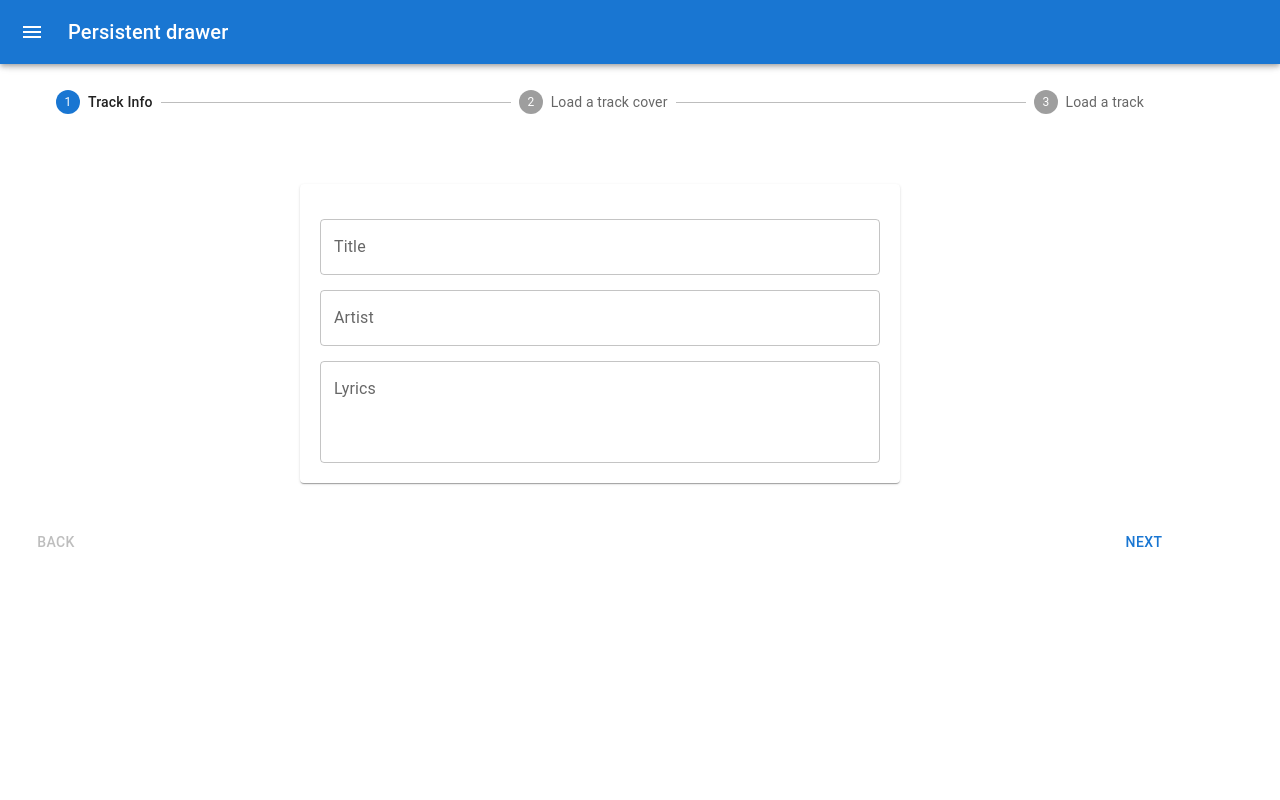
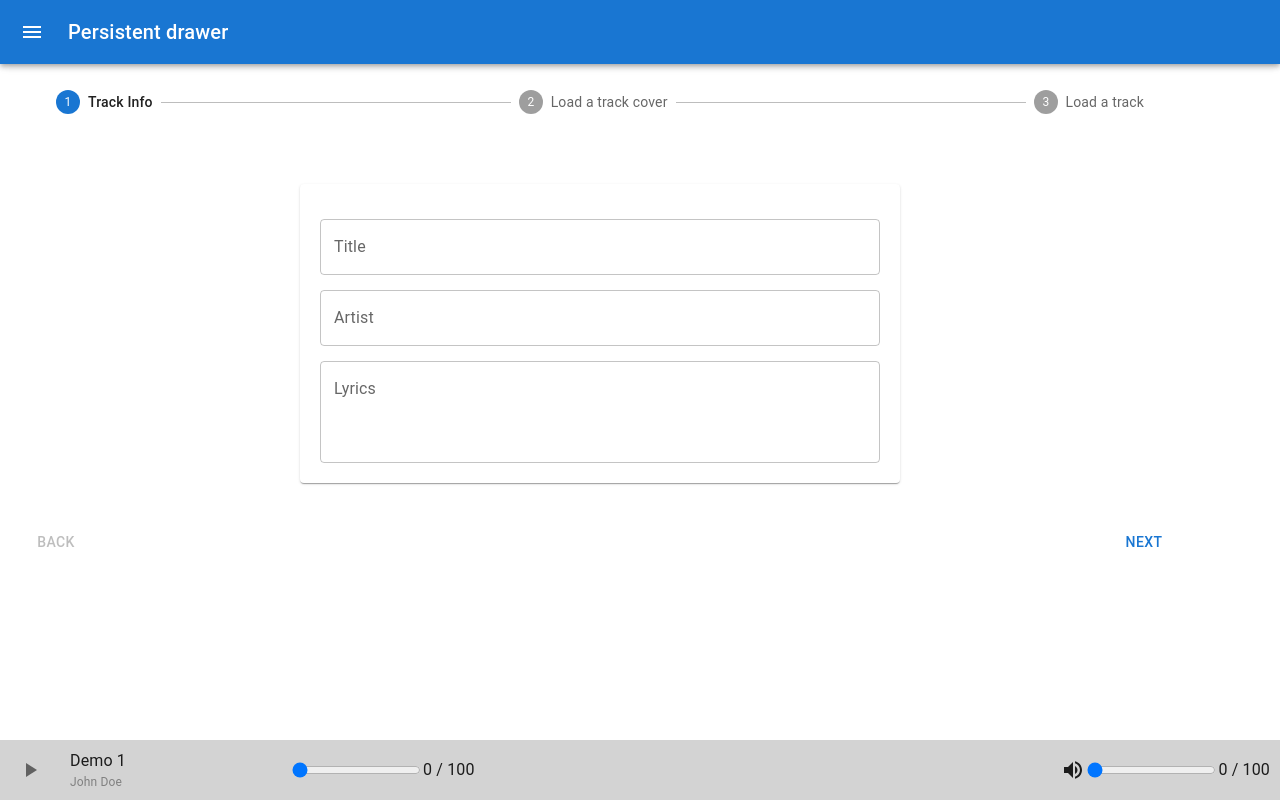
Before and after one commit to Ischerba32/music-platform-client, a Next.js app: page /tracks/create in a window 1280 px wide. Built offline with nearby package versions, Linux system fonts and the light colour scheme.

Commit message:
Player component

```diff
--- /dev/null
+++ b/components/Player/Player.module.scss
@@ -0,0 +1,10 @@
+.player {
+  height: 60px;
+  width: 100%;
+  position: fixed;
+  bottom: 0;
+  display: flex;
+  align-items: center;
+  padding: 0 10px;
+  background-color: lightgray;
+}
--- /dev/null
+++ b/components/Player/Player.tsx
@@ -0,0 +1,50 @@
+import { Pause, PlayArrow, VolumeUp } from '@mui/icons-material'
+import { Grid, IconButton } from '@mui/material'
+import { ITrack } from '../../types/track';
+import TrackProgress from '../TrackProgress/TrackProgress';
+import styles from './Player.module.scss';
+
+const Player = () => {
+  const active = false;
+  const track:  ITrack = {
+    _id: '1',
+    name: 'Demo 1',
+    artist: 'John Doe',
+    text: 'Lorem ipsum dolor, sit amet consectetur adipisicing elit. Laudantium quo est iure quibusdam id explicabo autem voluptas illo dolorem, obcaecati quia porro architecto numquam aliquid cumque eum commodi totam maxime.',
+    listens: 5,
+    audio: 'http://localhost:5000/audio/5544b27a-6e66-45e8-a1f8-a28a50ca989d.mp3',
+    picture: 'http://localhost:5000/image/c3ae983d-98d7-4d0f-a7b4-3a770975e92a.jpg',
+    comments: []
+  }
+  return (
+    <div className={styles.player}>
+      <IconButton onClick={e => e.stopPropagation()} >
+        {active
+        ? <Pause />
+        : <PlayArrow />
+        }
+      </IconButton>
+      <Grid
+        container
+        direction='column'
+        style={{width: 200, margin: '0 20px'}}
+      >
+        <div>{track.name}</div>
+        <div style={{fontSize: 12, color: 'gray'}}>{track.artist}</div>
+      </Grid>
+      <TrackProgress
+        left={0}
+        right={100}
+        onChange={(e) => ({})}
+      />
+      <VolumeUp style={{marginLeft: 'auto'}}/>
+      <TrackProgress
+        left={0}
+        right={100}
+        onChange={(e) => ({})}
+      />
+    </div>
+  )
+}
+
+export default Player
--- /dev/null
+++ b/components/TrackProgress/TrackProgress.tsx
@@ -0,0 +1,23 @@
+import React, { ChangeEvent } from 'react'
+
+export interface ITrackProgressProps {
+  left: number;
+  right: number;
+  onChange: (e: ChangeEvent) => void;
+}
+
+const TrackProgress = ({left, right, onChange}: ITrackProgressProps): JSX.Element => {
+  return (
+    <div style={{display: 'flex'}}>
+      <input type="range"
+        min={left}
+        max={right}
+        value={left}
+        onChange={onChange}
+      />
+      <div>{left} / {right}</div>
+    </div>
+  )
+}
+
+export default TrackProgress
--- a/layout/MainLayout.tsx
+++ b/layout/MainLayout.tsx
@@ -1,6 +1,7 @@
 import { Container } from "@mui/material";
 import { FC, ReactNode } from "react"
 import Navbar from "../components/Navbar/Navbar"
+import Player from "../components/Player/Player";
 
 export interface IMainLayoutProps {
   children: ReactNode;
@@ -17,6 +18,7 @@ const MainLayout = ({children}: IMainLayoutProps): JSX.Element => {
       >
         {children}
       </Container>
+      <Player />
     </>
   )
 }
--- a/package.json
+++ b/package.json
@@ -13,9 +13,14 @@
     "@emotion/styled": "^11.8.1",
     "@mui/icons-material": "^5.6.2",
     "@mui/material": "^5.6.4",
+    "@types/react-redux": "^7.1.24",
     "next": "12.1.6",
+    "next-redux-wrapper": "^7.0.5",
     "react": "18.1.0",
     "react-dom": "18.1.0",
+    "react-redux": "^8.0.1",
+    "redux": "^4.2.0",
+    "redux-thunk": "^2.4.1",
     "sass": "^1.51.0"
   },
   "devDependencies": {
```
Also changed, not shown: store/index.ts (added), 1 other file (tests, documents, lock files or other folders).
